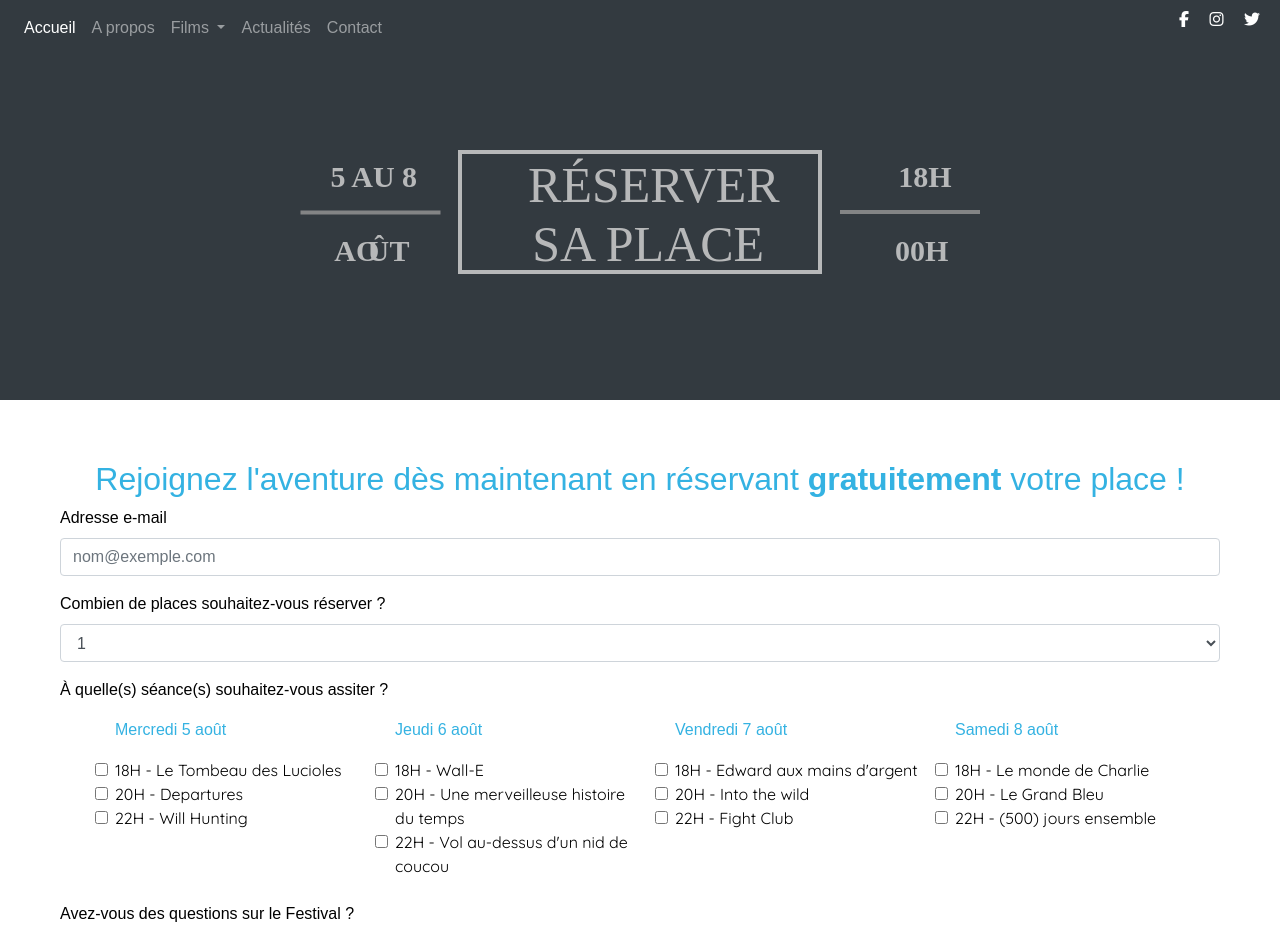
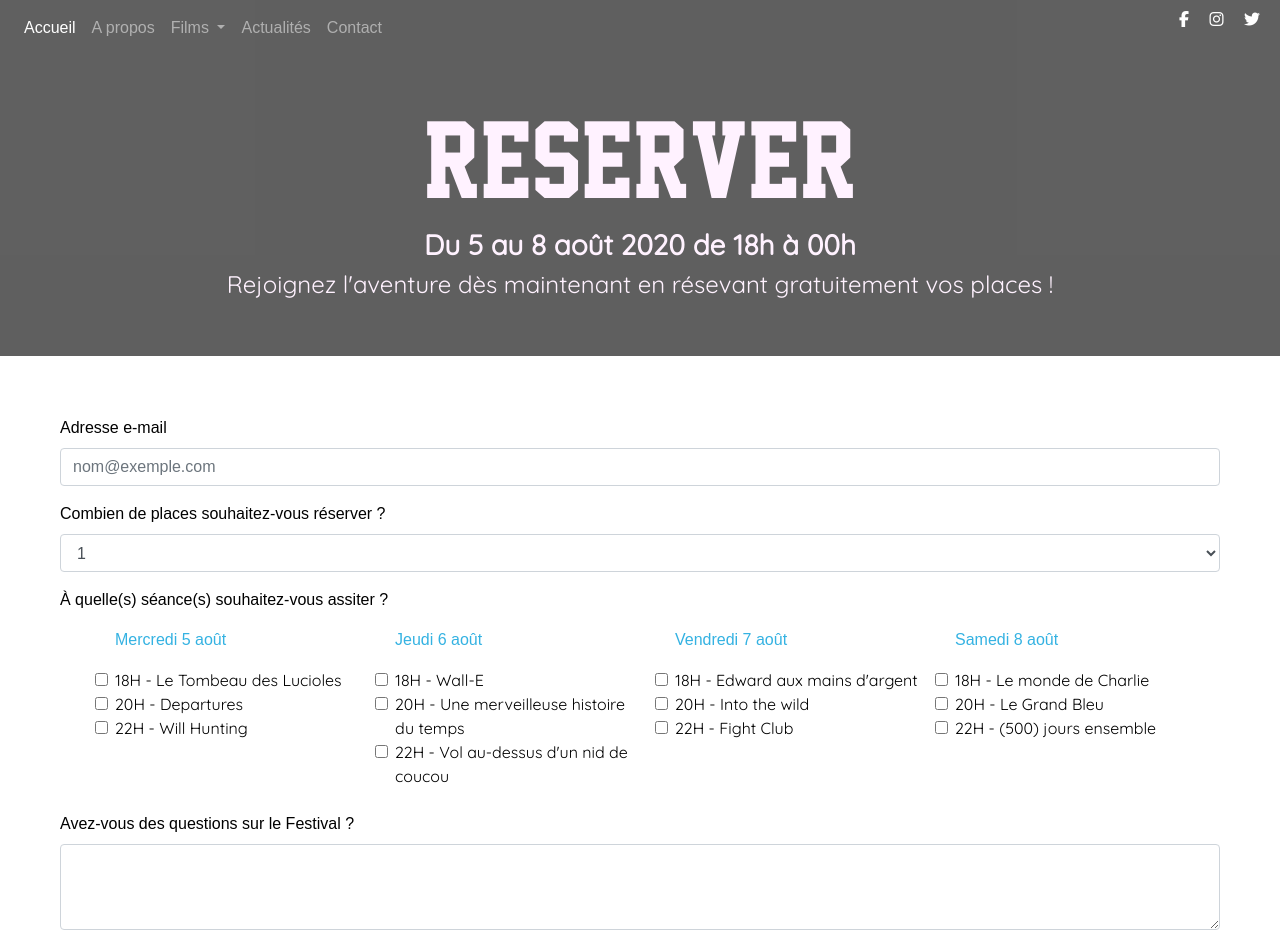
Before and after one commit to JulieMolla/OCR_PFILMS, a plain HTML site: page form.html in a window 1280 px wide. Shown: the top 930 px of the page. Drawn offline with nearby package versions, Linux system fonts and the light colour scheme.

Commit message:
modification heading color

```diff
--- a/form.css
+++ b/form.css
@@ -29,18 +29,25 @@
 }
 
 .heading {
-    background-color: #333a40;
-    position:relative;
-    height: 400px;
+    padding-top: 100px;
+    padding-bottom: 50px;
+    text-align: center;
+    background-color: rgba(51, 51, 51, 0.781);
+    color: #FFF2FF;
 }
 
-.heading__banniere {
-    background: url(images/form.svg) no-repeat top;
-    position: absolute;
-    top: 150px;
-    bottom: 0;
-    left: 0;
-    right: 0;
+.heading h1 {
+    font-family: 'Superstar M54', sans-serif;
+    font-size: 100px;
+}
+
+.heading h3 {
+    font-family: 'Quicksand', sans-serif ;
+    font-weight: 900;
+}
+
+.heading h4 {
+    font-family: 'Quicksand', sans-serif ;
 }
 
 body {
--- a/form.html
+++ b/form.html
@@ -110,16 +110,12 @@
 
     <main>
         <article class="heading">
-            <section class="heading__banniere">
-                <!-- Insertion du SVG dans le CSS qui affichera le nom du festival, les dates et horaires -->
-            </section>
+            <h1>Reserver</h1>
+            <h3>Du 5 au 8 août 2020 de 18h à 00h</h3>
+            <h4>Rejoignez l'aventure dès maintenant en résevant gratuitement vos places !</h4>
         </article>
 
         <article class="form">
-            <h2 class="slogan text-center">Rejoignez l'aventure dès maintenant en réservant
-                <strong>gratuitement</strong> votre
-                place !
-            </h2>
             <form>
                 <div class="form-group">
                     <label for="exampleFormControlInput1">Adresse e-mail </label>
```
